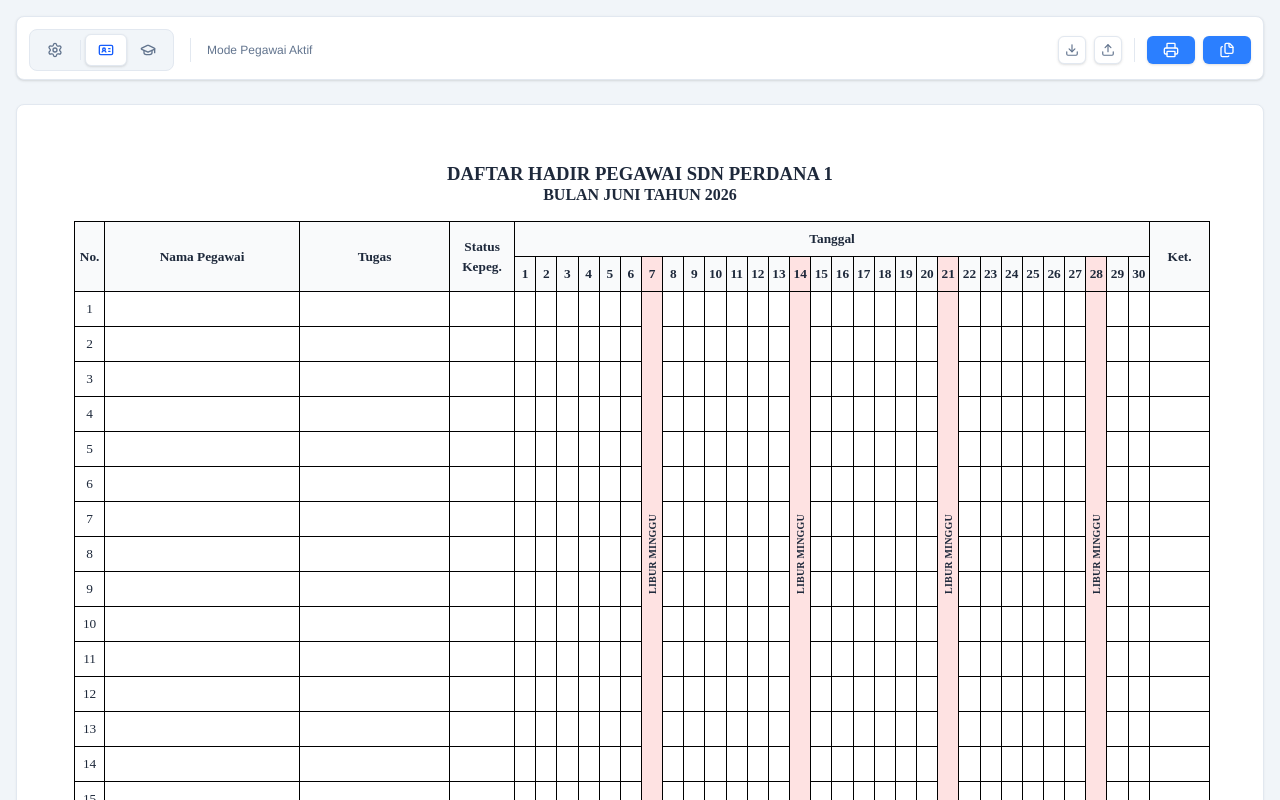
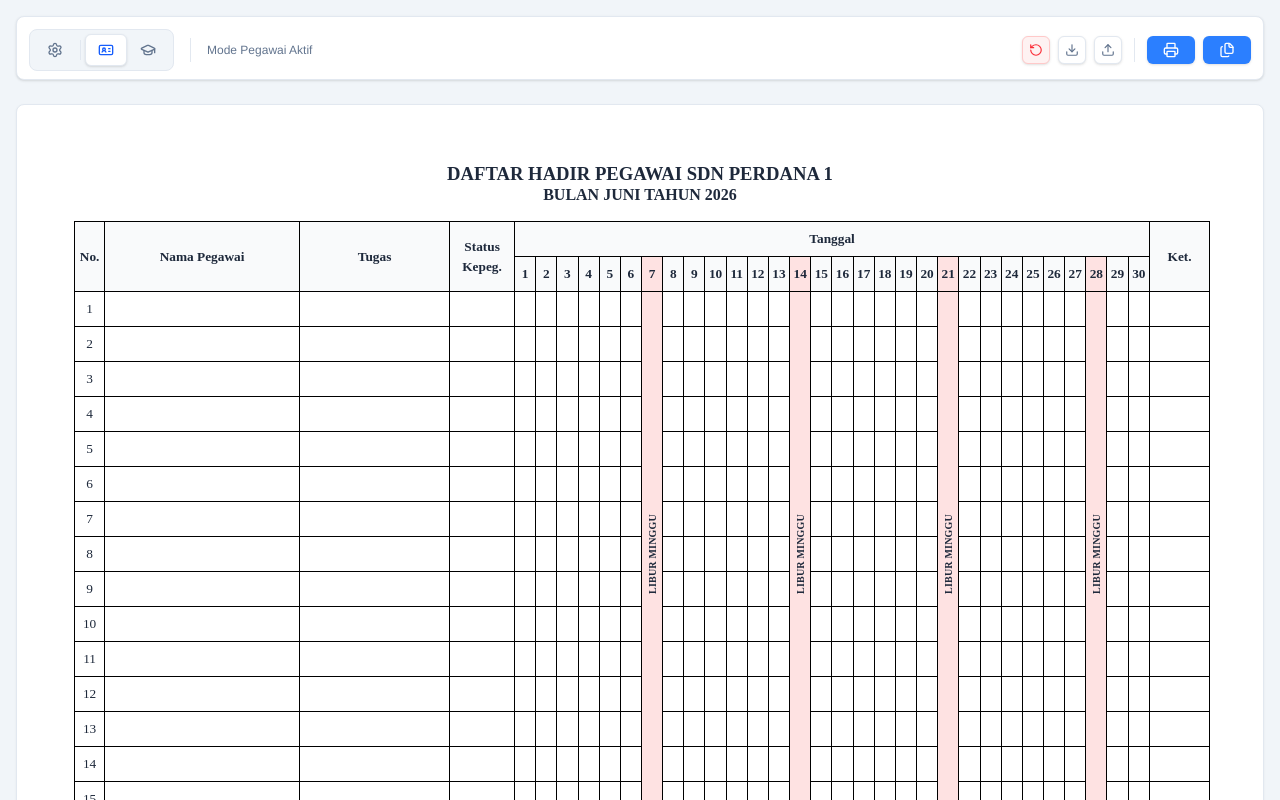
Before and after one commit to edibrata/cetakpresensi, a React (Vite) app: page / in a window 1280 px wide. Shown: the top 800 px of the page. Built offline with nearby package versions, Linux system fonts and the light colour scheme.

Commit message:
feat(settings): add reset data functionality
Implement a reset feature in the topbar to allow users to clear all data associated with the current NPSN, excluding the NPSN itself. Added a confirmation prompt to prevent accidental data loss.

```diff
--- a/src/components/Topbar.tsx
+++ b/src/components/Topbar.tsx
@@ -1,6 +1,6 @@
 import React, { useRef, useState, useEffect } from 'react';
-import { Calendar as CalendarIcon, Users, User, Download, Upload, Printer, List, IdCard, GraduationCap, Files, Landmark, Settings, CalendarDays, BookOpen } from 'lucide-react';
-import { useAppContext } from '../context/AppContext';
+import { Calendar as CalendarIcon, Users, User, Download, Upload, Printer, List, IdCard, GraduationCap, Files, Landmark, Settings, CalendarDays, BookOpen, RotateCcw } from 'lucide-react';
+import { useAppContext, defaultState } from '../context/AppContext';
 import { MapelInput } from './MapelInput';
 import { bNames, kelasOptions, rombelOptions } from '../types';
 import { getTimestamp } from '../utils/excel';
@@ -57,6 +57,12 @@ export const Topbar: React.FC<TopbarProps> = ({ onOpenModal, onOpenDataModal, on
     a.download = `Backup DH ${sekolah} ${ts}.json`;
     a.click();
     URL.revokeObjectURL(url);
+  };
+
+  const handleReset = () => {
+    if (window.confirm("Apakah Anda yakin ingin mereset semua data pada NPSN ini? Aksi ini tidak dapat dibatalkan.")) {
+      ctx.restoreState({ ...defaultState, npsn: ctx.npsn });
+    }
   };
 
   const isMapel = activeTab === 'murid' && ctx.subModeMurid === 'mapel';
@@ -154,6 +160,11 @@ export const Topbar: React.FC<TopbarProps> = ({ onOpenModal, onOpenDataModal, on
             <div className="flex-grow"></div>
 
             <div className="flex flex-row gap-2 flex-shrink-0">
+              <Tooltip content="Reset Data">
+                <button onClick={handleReset} className="flex items-center justify-center p-1.5 rounded-md border border-red-200 bg-red-50 text-red-600 transition-all hover:bg-red-100 active:scale-95 shadow-sm">
+                  <RotateCcw size={14} className="text-red-500" />
+                </button>
+              </Tooltip>
               <Tooltip content="Backup Data">
                 <button onClick={handleBackup} className="flex items-center justify-center p-1.5 rounded-md border border-slate-200 bg-white text-slate-600 transition-all hover:bg-slate-50 active:scale-95 shadow-sm">
                   <Download size={14} className="text-slate-500" />
@@ -176,6 +187,11 @@ export const Topbar: React.FC<TopbarProps> = ({ onOpenModal, onOpenDataModal, on
             </div>
 
             <div className="flex flex-row gap-2 flex-shrink-0 items-center">
+              <Tooltip content="Reset Data">
+                <button onClick={handleReset} className="flex items-center justify-center p-1.5 rounded-md border border-red-200 bg-red-50 text-red-600 transition-all hover:bg-red-100 active:scale-95 shadow-sm">
+                  <RotateCcw size={14} className="text-red-500" />
+                </button>
+              </Tooltip>
               <Tooltip content="Backup Data">
                 <button onClick={handleBackup} className="flex items-center justify-center p-1.5 rounded-md border border-slate-200 bg-white text-slate-600 transition-all hover:bg-slate-50 active:scale-95 shadow-sm">
                   <Download size={14} className="text-slate-500" />
@@ -275,6 +291,11 @@ export const Topbar: React.FC<TopbarProps> = ({ onOpenModal, onOpenDataModal, on
             <div className="flex-grow"></div>
 
             <div className="flex flex-row gap-2 flex-shrink-0 items-center">
+              <Tooltip content="Reset Data">
+                <button onClick={handleReset} className="flex items-center justify-center p-1.5 rounded-md border border-red-200 bg-red-50 text-red-600 transition-all hover:bg-red-100 active:scale-95 shadow-sm">
+                  <RotateCcw size={14} className="text-red-500" />
+                </button>
+              </Tooltip>
               <Tooltip content="Backup Data">
                 <button onClick={handleBackup} className="flex items-center justify-center p-1.5 rounded-md border border-slate-200 bg-white text-slate-600 transition-all hover:bg-slate-50 active:scale-95 shadow-sm">
                   <Download size={14} className="text-slate-500" />
```
